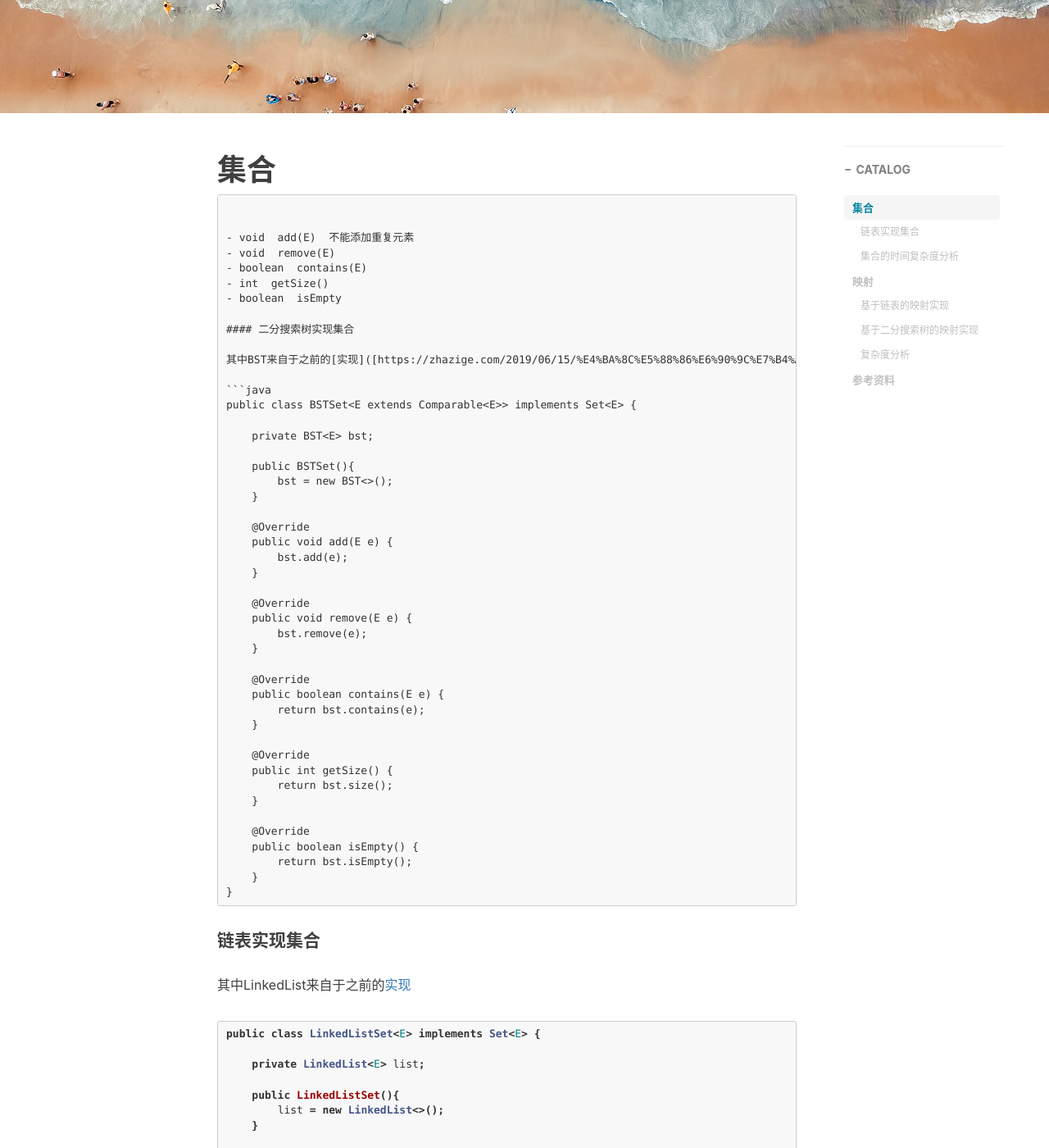
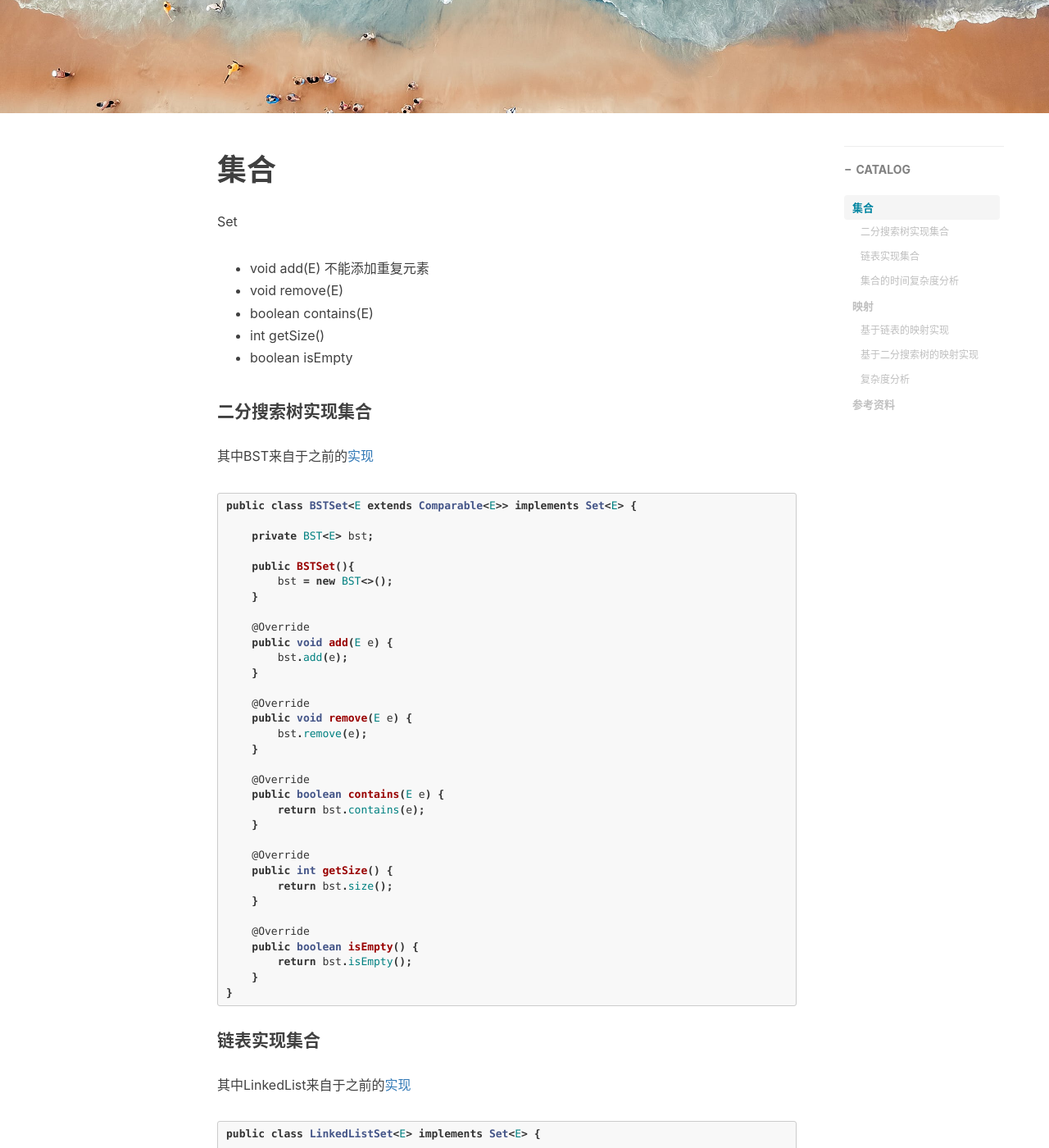
Before and after one commit to anxiouspig/anxiouspig.github.io, a Jekyll site: the page built from _posts/2019-06-19-集合和映射.md, in a window 1280 px wide and 1400 px high, scrolled down 385 px. Shown: the whole window at 82% size. Built offline with Jekyll 4.4.1, drawn with Linux system fonts in a browser that asks for light colours; nearby versions of some CDN libraries; comment, search, counter and statistics services are not loaded.

Commit message:
Update 2019-06-19-集合和映射.md

````diff
--- a/_posts/2019-06-19-集合和映射.md
+++ b/_posts/2019-06-19-集合和映射.md
@@ -12,9 +12,7 @@ tags:
 ---
 # 集合
 
-
-```Set<E>```
-
+Set<E>
 
 - void  add(E)  不能添加重复元素
 - void  remove(E)
@@ -122,7 +120,7 @@ public class LinkedListSet<E> implements Set<E> {
 
 # 映射
 
-```Map<K, V>```
+Map<K, V>
 
 + void add(Km V)
 + V remove(K)
````
